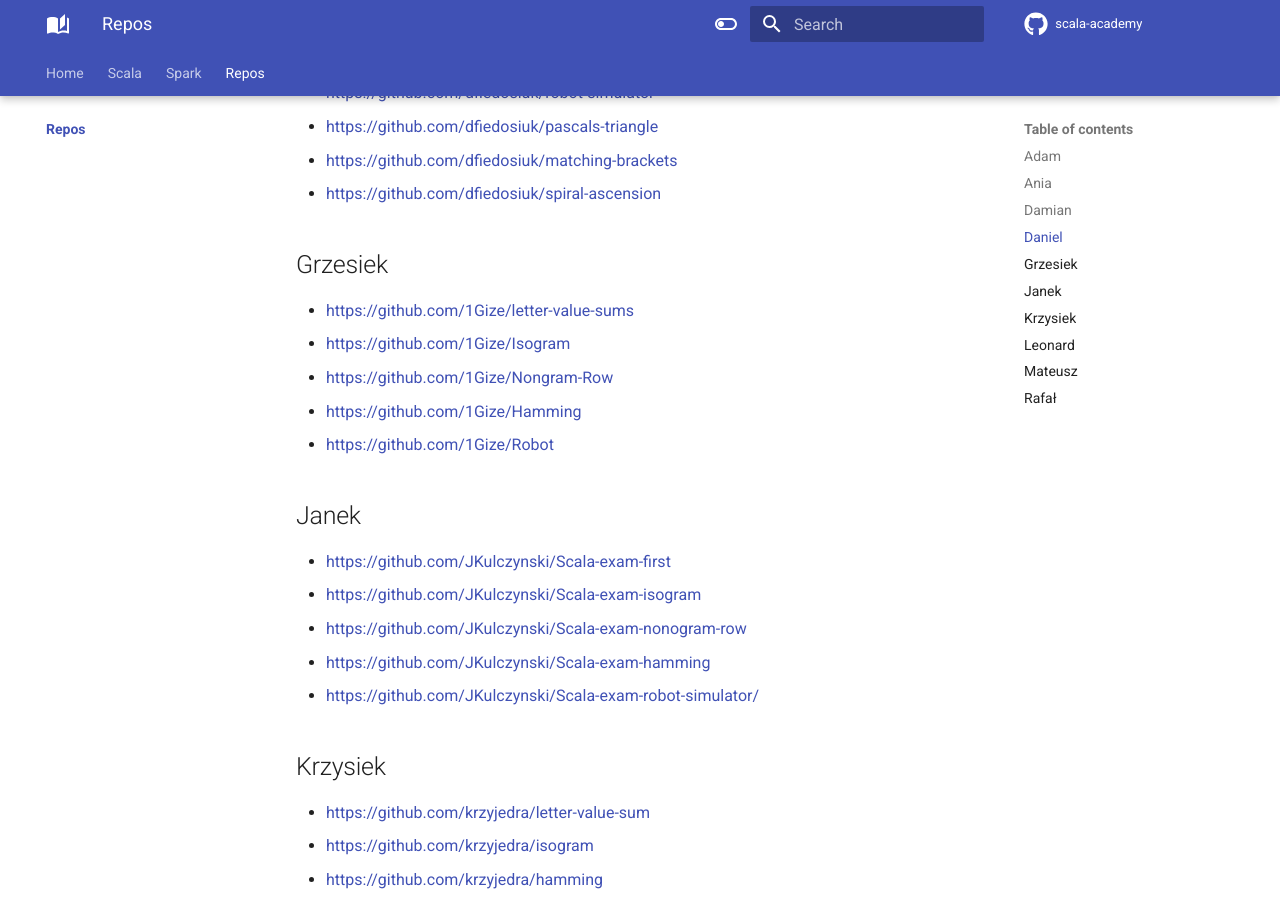
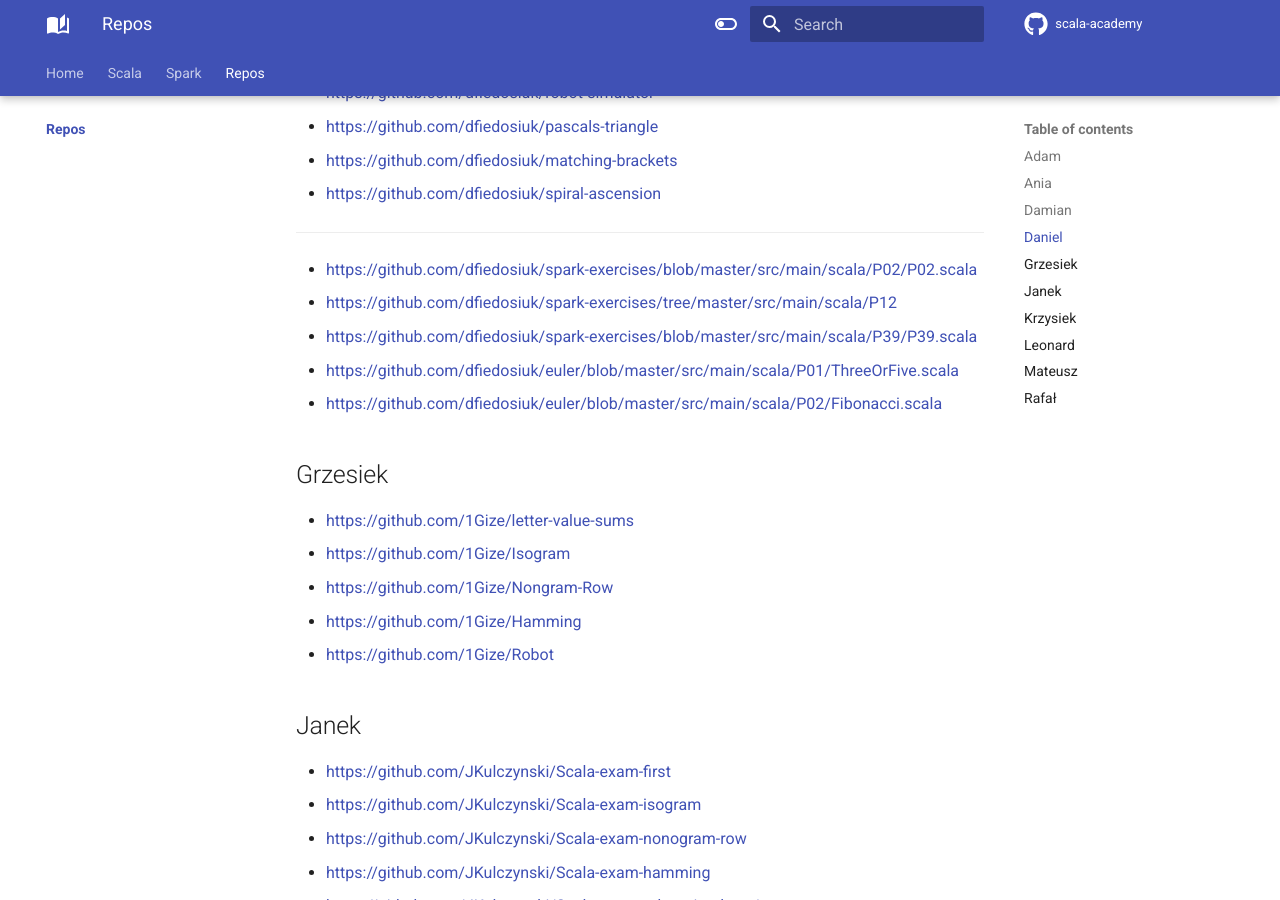
Before and after one commit to jaceklaskowski/scala-academy, an MkDocs documentation site: the page built from docs/repos/index.md, in a window 1280 px wide and 900 px high, scrolled down 1487 px. Built offline with MkDocs 1.6.1 and Material for MkDocs 9.7.7, drawn with Linux system fonts in a browser that asks for light colours; comment, search, counter and statistics services are not loaded; some of the changed lines change nothing that is shown.

Commit message:
Solutions from Daniel

```diff
--- a/docs/repos/index.md
+++ b/docs/repos/index.md
@@ -47,6 +47,14 @@
 * https://github.com/dfiedosiuk/matching-brackets
 * https://github.com/dfiedosiuk/spiral-ascension
 
+---
+
+* https://github.com/dfiedosiuk/spark-exercises/blob/master/src/main/scala/P02/P02.scala
+* https://github.com/dfiedosiuk/spark-exercises/tree/master/src/main/scala/P12
+* https://github.com/dfiedosiuk/spark-exercises/blob/master/src/main/scala/P39/P39.scala
+* https://github.com/dfiedosiuk/euler/blob/master/src/main/scala/P01/ThreeOrFive.scala
+* https://github.com/dfiedosiuk/euler/blob/master/src/main/scala/P02/Fibonacci.scala
+
 ## Grzesiek
 
 * https://github.com/1Gize/letter-value-sums
```
